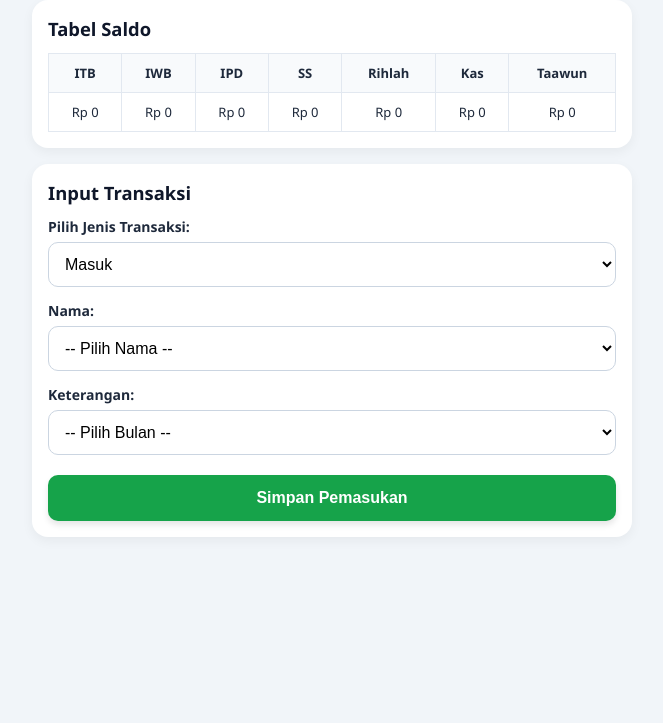
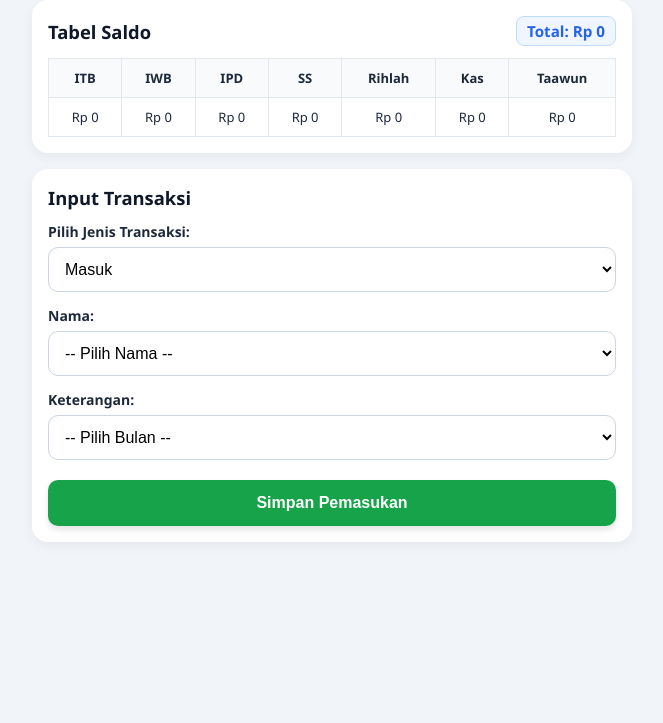
Before and after one commit to catureagus/bankami, a plain HTML site: page kasusar2026.html in a window 1280 px wide. Shown: the part 77-800 px from the top of the page, without its empty margins (308-971 px from the left). Drawn offline with Linux system fonts and the light colour scheme; no server answers.

Commit message:
Update kasusar2026.html

```diff
--- a/kasusar2026.html
+++ b/kasusar2026.html
@@ -19,18 +19,19 @@
             background-color: var(--bg-color);
             color: var(--text-color);
             margin: 0;
-            padding: 12px; /* Dikecilkan sedikit agar pas di layar HP */
+            padding: 12px;
             -webkit-tap-highlight-color: transparent;
         }
 
         .container {
-            max-width: 600px; /* Dipersempit agar optimal di layar vertikal smartphone */
+            max-width: 600px;
             margin: 0 auto;
         }
 
         h1 {
             font-size: 1.5rem;
             margin-bottom: 16px;
+            text-align: center;
         }
 
         h2 {
@@ -40,9 +41,31 @@
             margin-bottom: 12px;
         }
 
+        /* Flexbox untuk menyejajarkan Judul Tabel dan Info Total di sebelah kanan */
+        .card-header-flex {
+            display: flex;
+            justify-content: space-between;
+            align-items: center;
+            margin-bottom: 12px;
+        }
+
+        .card-header-flex h2 {
+            margin: 0;
+        }
+
+        .total-badge {
+            font-size: 0.95rem;
+            font-weight: 600;
+            color: var(--primary-color);
+            background-color: #eff6ff;
+            padding: 4px 10px;
+            border-radius: 8px;
+            border: 1px solid #bfdbfe;
+        }
+
         .card {
             background-color: var(--card-bg);
-            border-radius: 16px; /* Sudut lebih melengkung ala aplikasi mobile */
+            border-radius: 16px;
             box-shadow: 0 4px 12px rgba(0, 0, 0, 0.05);
             padding: 16px;
             margin-bottom: 16px;
@@ -58,7 +81,7 @@
         .saldo-table {
             width: 100%;
             border-collapse: collapse;
-            white-space: nowrap; /* Mencegah teks turun baris di tabel */
+            white-space: nowrap;
             text-align: center;
             font-size: 13px;
         }
@@ -87,11 +110,11 @@
 
         input, select {
             width: 100%;
-            padding: 12px; /* Padding lebih besar agar mudah diklik jari */
+            padding: 12px;
             border: 1px solid #cbd5e1;
             border-radius: 10px;
             box-sizing: border-box;
-            font-size: 16px; /* Ukuran 16px mencegah Zoom-in otomatis pada iOS/Android Chrome */
+            font-size: 16px;
             background-color: #fff;
         }
 
@@ -107,7 +130,7 @@
 
         button {
             width: 100%;
-            padding: 14px; /* Tombol dibuat lebih tinggi agar nyaman ditekan */
+            padding: 14px;
             border: none;
             border-radius: 10px;
             font-size: 16px;
@@ -153,7 +176,10 @@
 
     <!-- TABEL SALDO -->
     <div class="card">
-        <h2>Tabel Saldo</h2>
+        <div class="card-header-flex">
+            <h2>Tabel Saldo</h2>
+            <div class="total-badge" id="totalSaldoGlobal">Total: Rp 0</div>
+        </div>
         <div class="table-responsive">
             <table class="saldo-table" id="tabelSaldo">
                 <thead>
@@ -291,6 +317,9 @@
                     }
                 });
 
+                // Hitung total keseluruhan seluruh komponen saldo
+                let grandTotal = totalITB + totalIWB + totalIPD + totalSS + totalRihlah + totalKas + totalTaawun;
+
                 document.getElementById('saldo-ITB').innerText = formatRupiahText(totalITB);
                 document.getElementById('saldo-IWB').innerText = formatRupiahText(totalIWB);
                 document.getElementById('saldo-IPD').innerText = formatRupiahText(totalIPD);
@@ -298,6 +327,9 @@
                 document.getElementById('saldo-Rihlah').innerText = formatRupiahText(totalRihlah);
                 document.getElementById('saldo-Kas').innerText = formatRupiahText(totalKas);
                 document.getElementById('saldo-Taawun').innerText = formatRupiahText(totalTaawun);
+
+                // Tampilkan total keseluruhan di sebelah kanan judul Tabel Saldo
+                document.getElementById('totalSaldoGlobal').innerText = 'Total: ' + formatRupiahText(grandTotal);
             })
             .catch(err => {
                 console.error('Gagal memuat saldo:', err);
@@ -337,7 +369,6 @@
 
         if (selectedValue === 'Kas') {
             labelKeterangan.innerText = 'Jumlah Kas:';
-            // inputmode="numeric" memunculkan keyboard angka khusus di Android
             containerKeterangan.innerHTML = `<input type="tel" inputmode="numeric" id="jumlahKasInput" required placeholder="Masukkan Jumlah Kas" onkeyup="formatRibuan(this)">`;
         } else {
             labelKeterangan.innerText = 'Keterangan:';
@@ -467,7 +498,7 @@
                 dataValues.Taawun = 10000;
             }
         } else {
-            namaUraian = document.getElementById('namaUraianInput', true).value;
+            namaUraian = document.getElementById('namaUraianInput').value;
             keterangan = document.getElementById('keteranganInput').value || '-';
             jenisStatus = 'Keluar';
 
```
